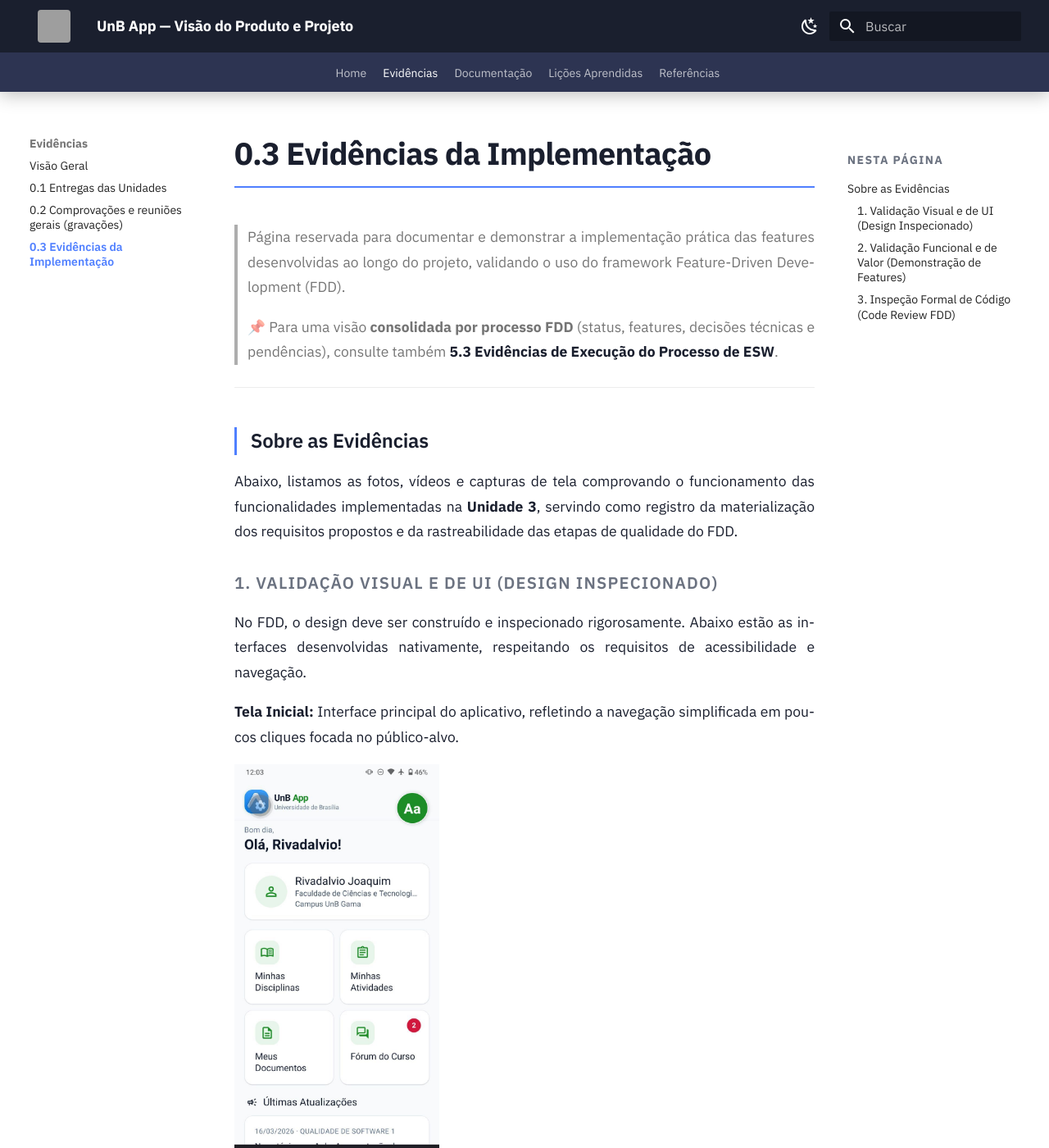
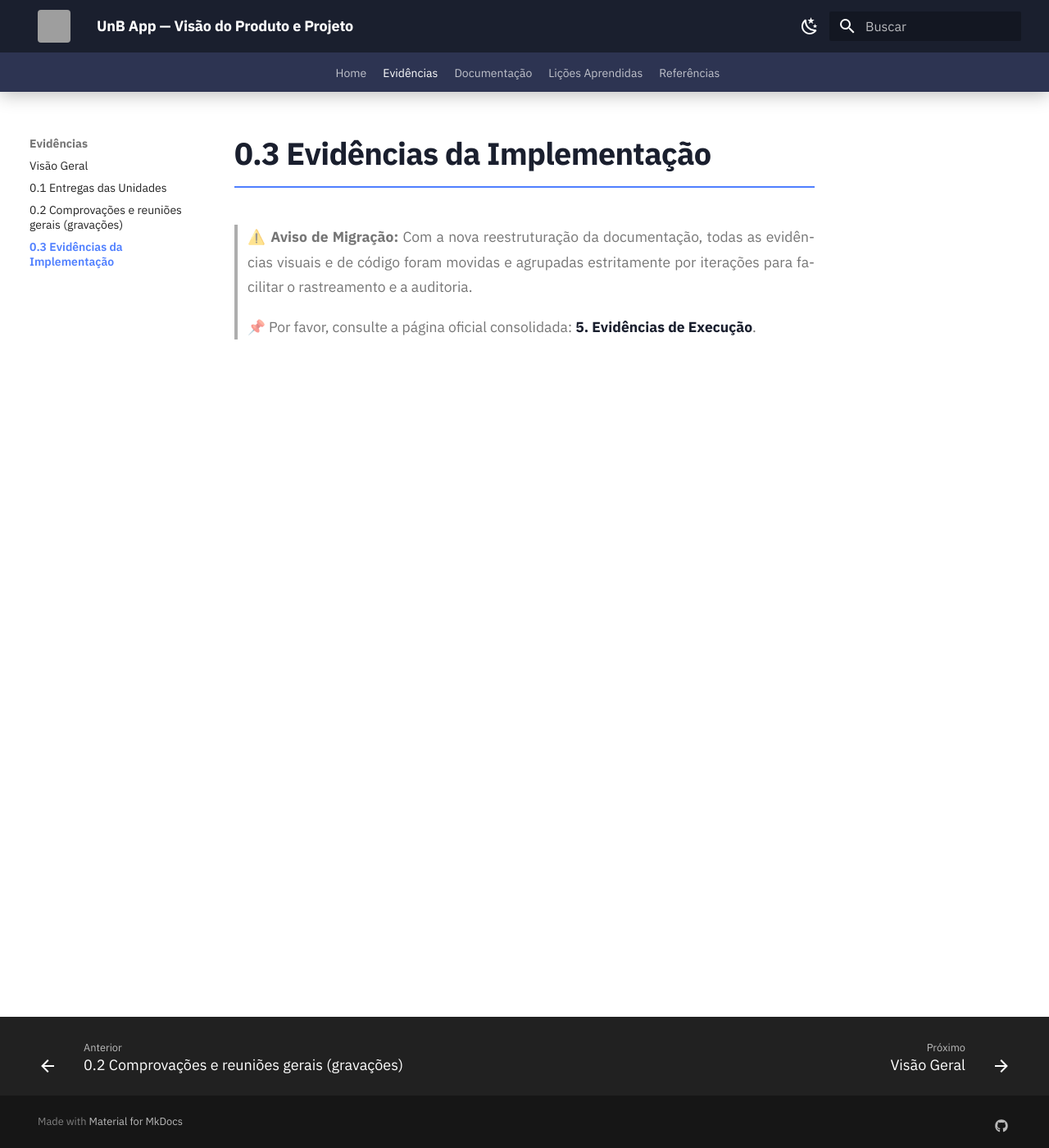
Before and after one commit to mdsreq-fga-unb/REQ-2026.1-T02-UnB-App, an MkDocs documentation site: the page built from docs/00-reunioes/evidencias.md, in a window 1280 px wide and 1400 px high. Shown: the whole window at 82% size. Built offline with MkDocs 1.6.1 and Material for MkDocs 9.7.7, drawn with Linux system fonts in a browser that asks for light colours; some of the changed text lies outside the part shown; grey boxes are pictures that could not be loaded.

Commit message:
feat: atualiza informações dna parte de entregas e reuniões

```diff
--- a/docs/00-reunioes/evidencias.md
+++ b/docs/00-reunioes/evidencias.md
@@ -1,48 +1,5 @@
 # 0.3 Evidências da Implementação
 
-> Página reservada para documentar e demonstrar a implementação prática das features desenvolvidas ao longo do projeto, validando o uso do framework Feature-Driven Development (FDD).
+> ⚠️ **Aviso de Migração:** Com a nova reestruturação da documentação, todas as evidências visuais e de código foram movidas e agrupadas estritamente por iterações para facilitar o rastreamento e a auditoria.
 >
-> 📌 Para uma visão **consolidada por processo FDD** (status, features, decisões técnicas e pendências), consulte também **[5.3 Evidências de Execução do Processo de ESW](../05-er/evidencias-execucao.md)**.
-
----
-
-## Sobre as Evidências
-
-Abaixo, listamos as fotos, vídeos e capturas de tela comprovando o funcionamento das funcionalidades implementadas na **Unidade 3**, servindo como registro da materialização dos requisitos propostos e da rastreabilidade das etapas de qualidade do FDD.
-
-### 1. Validação Visual e de UI (Design Inspecionado)
-No FDD, o design deve ser construído e inspecionado rigorosamente. Abaixo estão as interfaces desenvolvidas nativamente, respeitando os requisitos de acessibilidade e navegação.
-
-**Tela Inicial:**
-Interface principal do aplicativo, refletindo a navegação simplificada em poucos cliques focada no público-alvo.
-
-![Evidência - Tela Inicial](../assets/evidencias/tela-inicial.png){ width="250" }
-
-**Tela de Documentos:**
-Interface dedicada ao gerenciamento e visualização offline dos documentos oficiais do estudante.
-
-![Evidência - Tela de Documentos](../assets/evidencias/tela-documentos.png){ width="250" }
-
----
-
-### 2. Validação Funcional e de Valor (Demonstração de Features)
-Os vídeos abaixo atestam o funcionamento real das features desenvolvidas.
-
-* **Navegação na Tela Inicial**
-  *Demonstração da navegação, renderização dos componentes nativos e comportamento visual na home.*
-  > 🔗 **[Assistir Vídeo - Tela Inicial](https://drive.google.com/file/d/1J5pvcoWDN1ZcXoa7kzQK8vBnkqCwdqLL/view?usp=drive_link)**
-
-* **Upload de Documentos e Geração da Grade Horária**
-  *Comprovação do fluxo de negócio principal: envio do documento (PDF), o processamento interno (parser) e a geração com sucesso da grade do aluno na tela.*
-  > 🔗 **[Assistir Vídeo - Upload e Grade](https://drive.google.com/file/d/1O405tSUfyaiEHS8nvXzuDSnSpt-c87WK/view?usp=drive_link)**
-
-* **Buscas e Filtros de Documentos**
-  *Demonstração da utilização da barra de pesquisas e aplicação de filtros, comprovando a fácil localização de arquivos no repositório local.*
-  > 🔗 **[Assistir Vídeo - Buscas e Filtros](https://drive.google.com/file/d/1EOVQwvk7PbyRCCIwI105-FQpBcUWR342/view?usp=drive_link)**
-
----
-
-### 3. Inspeção Formal de Código (Code Review FDD)
-Para atestar que as evidências visuais acima passaram pelos marcos técnicos exigidos de "Código Inspecionado" e "Promoção para Build" sem quebras arquiteturais:
-
-* **[Acesso ao Código-Fonte](https://github.com/mdsreq-fga-unb/REQ-2026.1-T02-UnB-App/tree/feat/entregaUnidade3)**
+> 📌 Por favor, consulte a página oficial consolidada: **[5. Evidências de Execução](../05-er/evidencias-execucao.md)**.
```
Also changed, not shown: docs/00-reunioes/entregas.md (+6 -6 lines), docs/00-reunioes/gravacoes.md (+6 -6 lines), docs/00-reunioes/index.md (+1 -1 lines).
